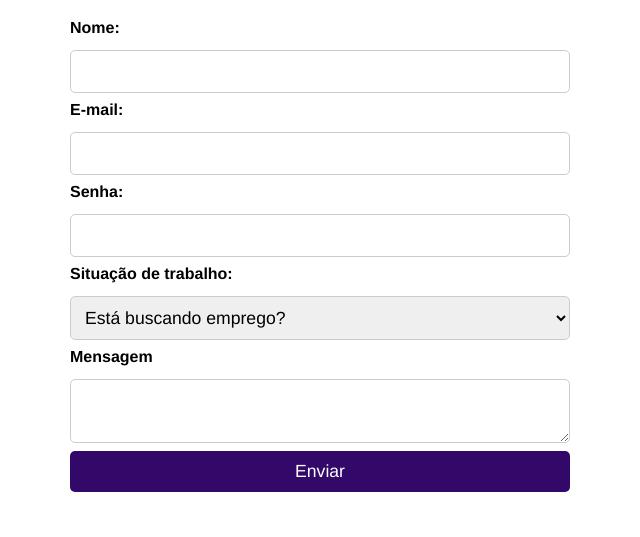
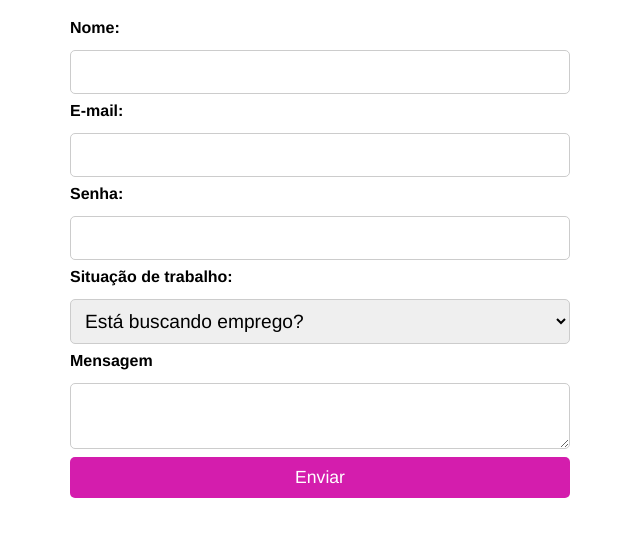
Before and after one commit to servieira/Exerc-cio_validacao_de_dados, a plain HTML site: page index.html in a window 1280 px wide. Shown: the part 85-622 px from the top of the page, without its empty margins (320-960 px from the left). Drawn offline with Linux system fonts and the light colour scheme.

Commit message:
Modificações realizadas cor botão

```diff
--- a/CSS/estilo.css
+++ b/CSS/estilo.css
@@ -29,14 +29,14 @@ input, select, textarea {
     padding: 10px;
     border: 1px solid #ccc;
     border-radius: 5px;
-    font-size: 1.1rem;
+    font-size: 1.2rem;
 }
 
 button {
     padding: 10px;
     border: none;
     border-radius: 5px;
-    background-color: #320869;
+    background-color: #d41dad;
     color: #fff;
     font-size: 1.1rem;
     cursor: pointer;
```
